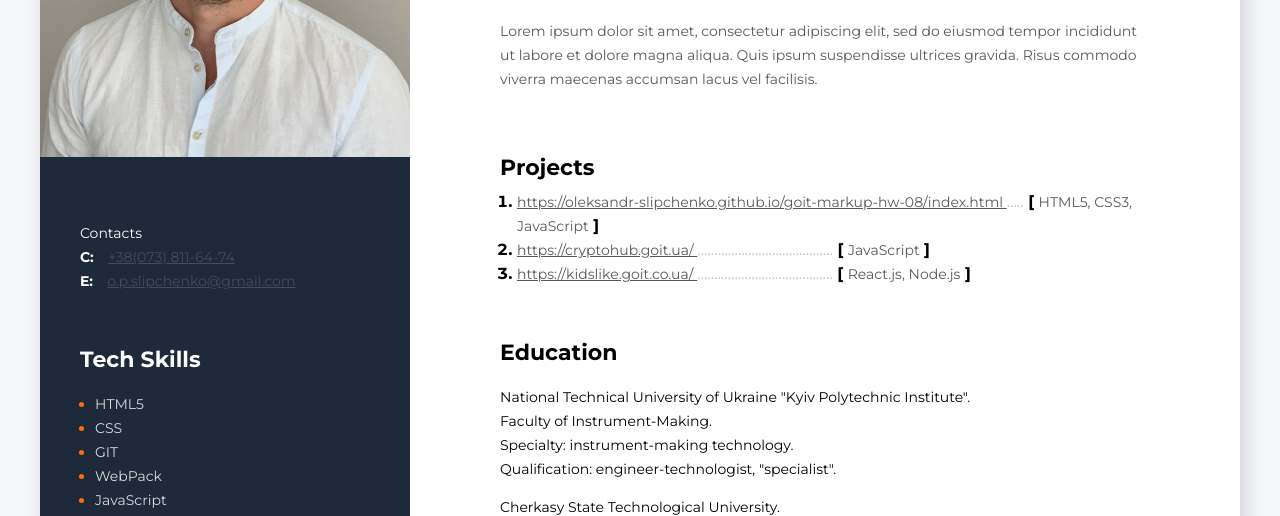
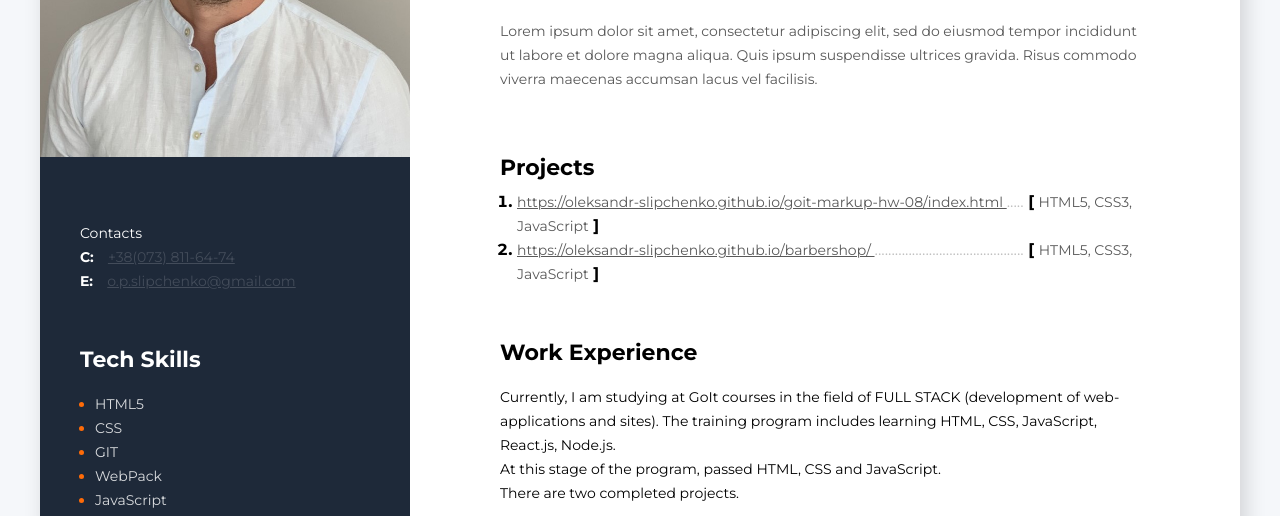
Before and after one commit to Oleksandr-Slipchenko/resume-landing, a plain HTML site: page index.html in a window 1280 px wide. Shown: the part 291-807 px from the top of the page. Drawn offline with Linux system fonts and the light colour scheme.

```diff
--- a/index.html
+++ b/index.html
@@ -88,24 +88,25 @@
                         <li class="projects-items">
                             <a
                                 class="projects-link"
-                                href="https://cryptohub.goit.ua/">
-                                https://cryptohub.goit.ua/
+                                href="https://oleksandr-slipchenko.github.io/barbershop/">
+                                https://oleksandr-slipchenko.github.io/barbershop/
                             </a>
-                            <span class="dots">........................................</span>
-                            <span> <b>[</b> <span class="tech-name">JavaScript</span> <b>]</b> </span>
-                        </li>
-                        <li class="projects-items">
-                            <a
-                                class="projects-link"
-                                href="https://kidslike.goit.co.ua/">
-                                https://kidslike.goit.co.ua/
-                            </a>
-                            <span class="dots">........................................</span>
-                            <span> <b>[</b> <span class="tech-name">React.js, Node.js</span> <b>]</b> </span>
+                            <span class="dots">............................................</span>
+                            <span> <b>[</b> <span class="tech-name">HTML5, CSS3, JavaScript</span> <b>]</b> </span>
                         </li>
                     </ol>
                 </div>
-                <!--Work Experience-->
+                <h3 class="education-title">Work Experience</h3>
+                <p class="management-title">Currently, I am studying at GoIt courses in the field of FULL STACK (development of web-applications and sites). The
+                training program includes learning HTML, CSS, JavaScript, React.js, Node.js.<br>
+                At this stage of the program, passed HTML, CSS and JavaScript.<br>
+                There are two completed projects.<br>
+                <ul>
+                    <li class="projects-items"><p>One independent:</p><a>https://oleksandr-slipchenko.github.io/goit-markup-hw-08/</a></li>
+                    <li class="projects-items"><p>And one in the team:</p><a>https://oleksandr-slipchenko.github.io/barbershop/</a></li>
+                </ul>
+                 <br>
+                </p>
                 <div>
                     <!-- <h3 class="about-me-title">Work Experience</h3> -->
                     <!--company 1-->
```
Also changed, not shown: .prettierrc.json (added).
